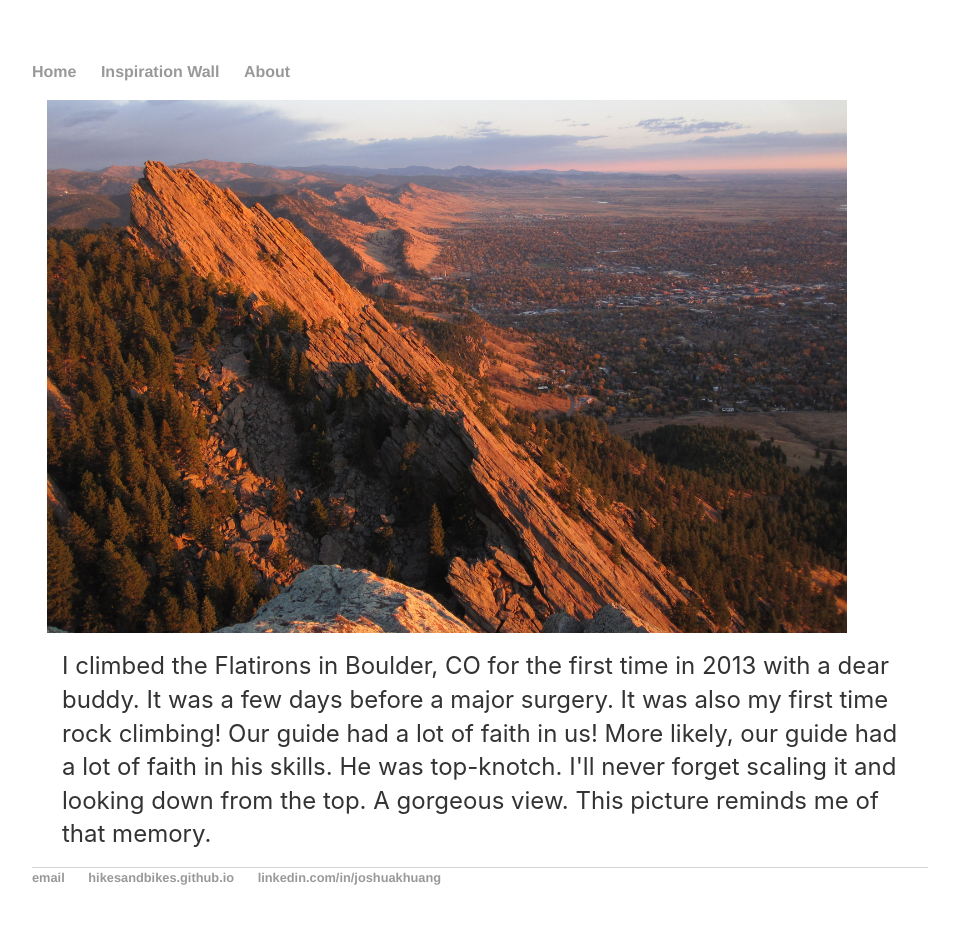
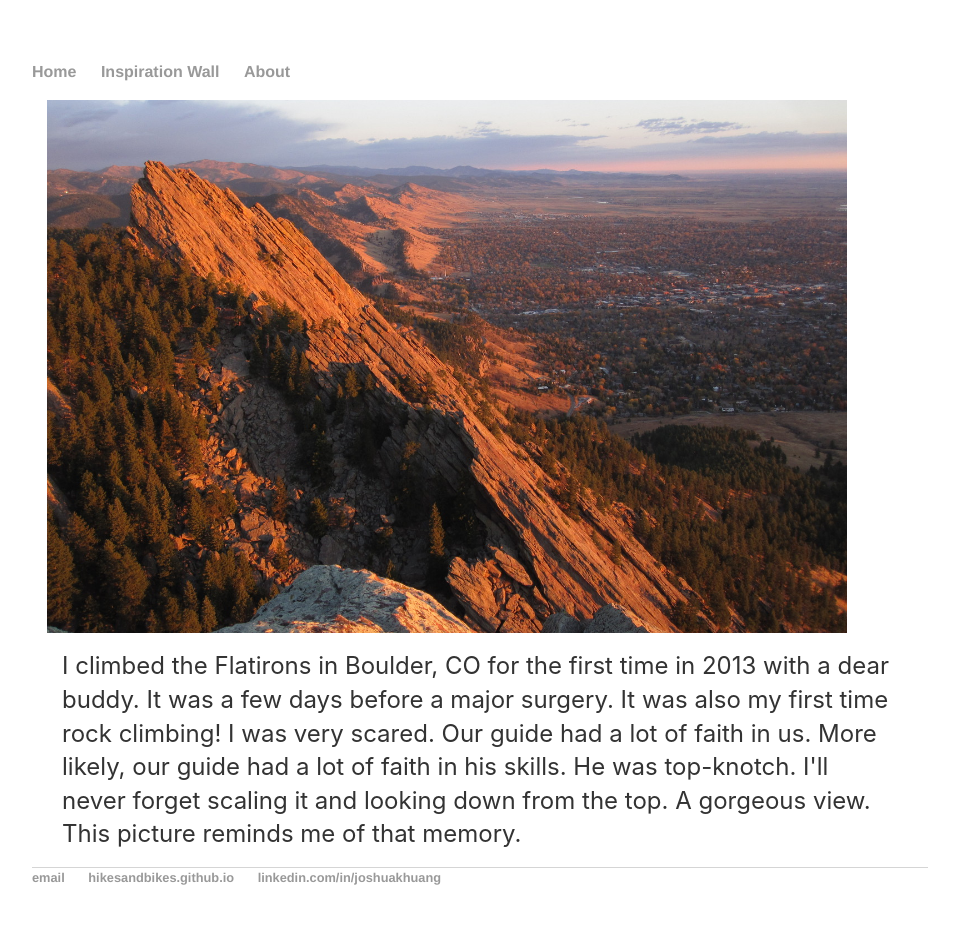
Before and after one commit to hikesandbikes/hikesandbikes.github.io, a Jekyll site: the page built from inspiration_wall/index.html, in a window 1280 px wide. Shown: the whole page, without its empty margins (160-1119 px from the left). Built offline with Jekyll 4.4.1, drawn with Linux system fonts in a browser that asks for light colours.

Commit message:
Change blurb on wall

```diff
--- a/inspiration_wall/index.html
+++ b/inspiration_wall/index.html
@@ -15,7 +15,7 @@ title: Inspiration Wall
 
 		<div class="col">
 			<p>I climbed the Flatirons in Boulder, CO for the first time in 2013 with a dear buddy.  It was a few days before
-				a major surgery.  It was also my first time rock climbing!  Our guide had a lot of faith in us!  More likely, our guide
+				a major surgery.  It was also my first time rock climbing!  I was very scared.  Our guide had a lot of faith in us.  More likely, our guide
 				had a lot of faith in his skills.  He was top-knotch.  I'll never forget scaling it and looking down
 				from the top.  A gorgeous view.  This picture reminds me of that memory.
 			 </p>
```
